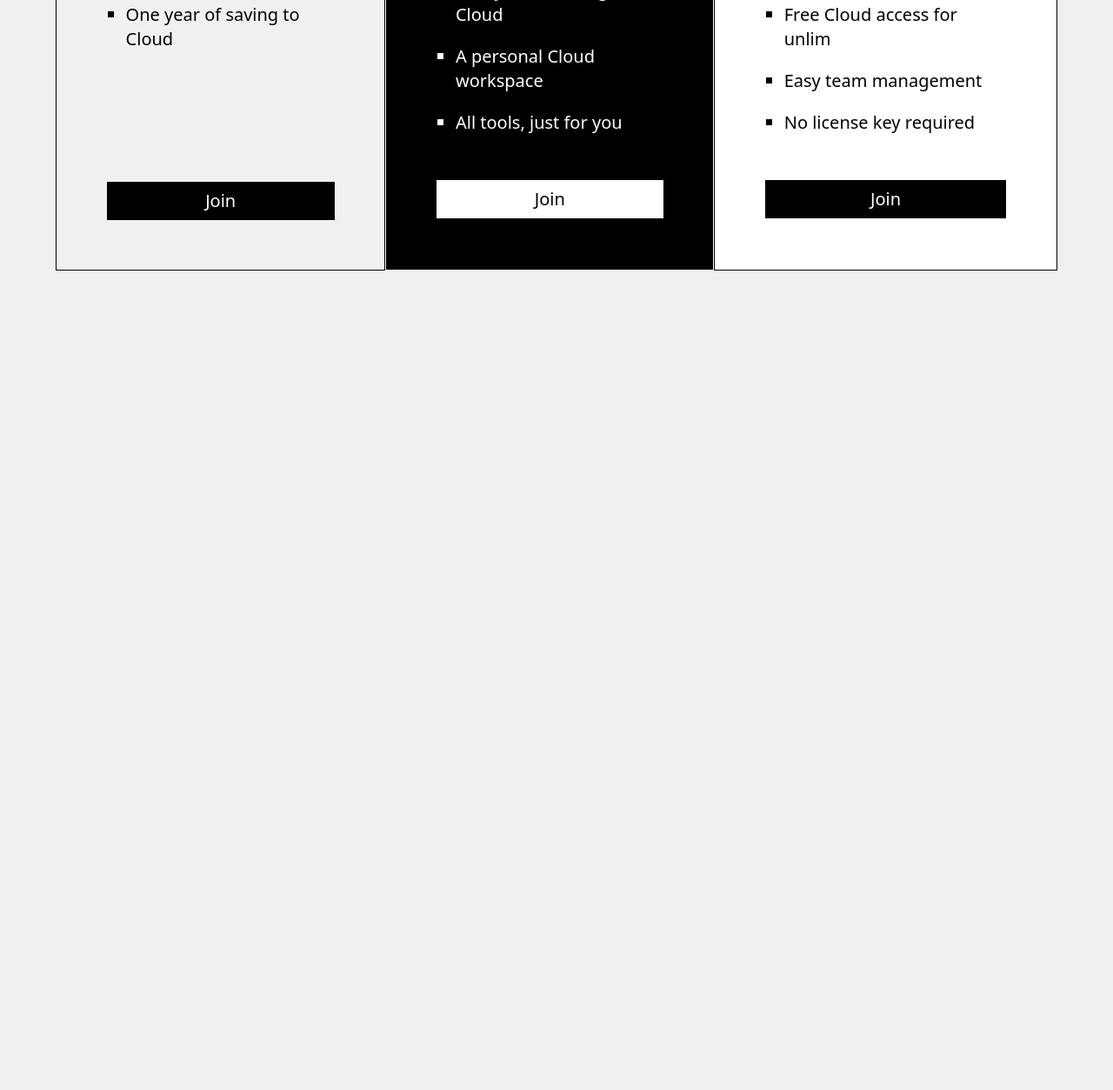
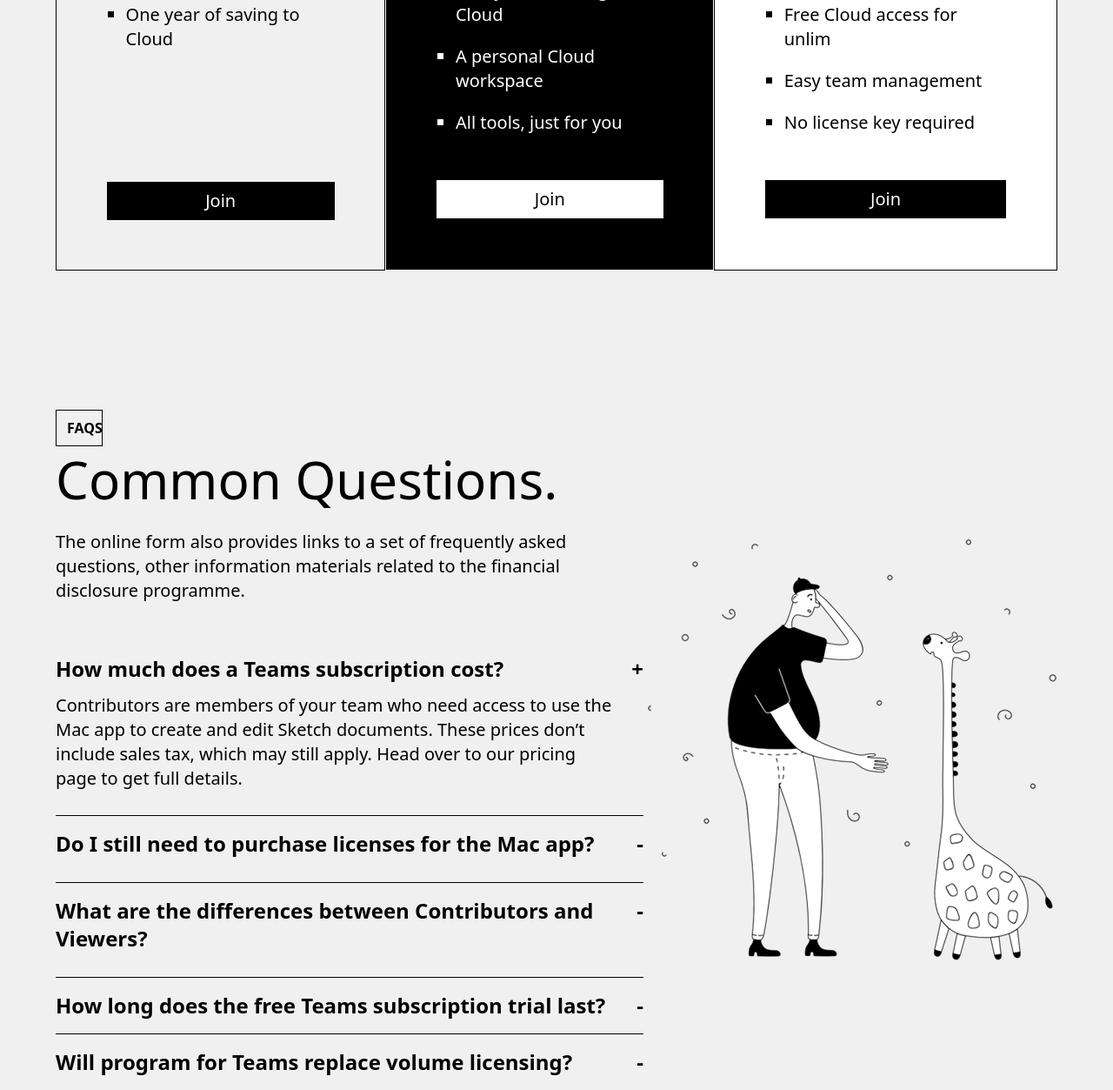
Before and after one commit to Norasov/classwork, a website: page src/muhammad.html in a window 1280 px wide. Shown: the part 3634-4887 px from the top of the page at 87% size. Before the commit the page ends 3945 px from the top, so only its background shows below. Drawn offline with nearby package versions, Linux system fonts and the light colour scheme; files that its build step writes are made by us from their sources.

Commit message:
finished sixth-section

```diff
--- a/src/muhammad.html
+++ b/src/muhammad.html
@@ -205,6 +205,56 @@
                 </div>
             </div>
         </section>
+
+        <section>
+            <div class="always text-black mt-40 flex items-center justify-between mx-[5%] max-sm:flex-col">
+                <div class="left w-[60%] max-sm:w-full">
+                    <p class="border w-[8%] py-2  px-3 font-bold max-sm:w-[34%]">FAQS</p>
+                    <h1 class="text-6xl max-sm:hidden mt-2 mb-7">Common Questions. </h1>
+                    <h1 class="text-6xl max-sm:text-3xl mt-2 max-sm:mt-4 hidden max-sm:block max-sm:mb-15">Building the
+                        best space for collaboration. </h1>
+                    <p class=" mb-15 text-xl">The online form also provides links to a set of frequently
+                        asked questions, other information materials related to
+                        the financial disclosure programme.</p>
+                    <div class="shared flex items-start gap-5 mb-7 max-sm:items-start">
+                        <div class="p">
+                            <h3 class="text-2xl mb-3 font-semibold">How much does a Teams subscription cost?</h3>
+                            <p class="text-xl">Contributors are members of your team who need access to use
+                                the Mac app to create and edit Sketch documents. These prices don’t include sales
+                                tax, which may still apply. Head over to our pricing page to get full details.</p>
+                        </div>
+                        <p class="font-semibold text-2xl">+</p>
+                    </div>
+                    <hr class="mb-4">
+                    <div class="shared flex items-start gap-5 mb-4 justify-between max-sm:items-start">
+                        <h3 class="text-2xl mb-3 font-semibold">Do I still need to purchase licenses for the Mac app?
+                        </h3>
+                        <p class="font-semibold text-2xl">-</p>
+                    </div>
+                    <hr class="mb-4">
+
+                    <div class="shared flex items-start gap-5 mb-4 justify-between max-sm:items-start">
+                        <h3 class="text-2xl mb-3 font-semibold">What are the differences between Contributors and
+                            Viewers?</h3>
+                        <p class="font-semibold text-2xl">-</p>
+                    </div>
+                    <hr class="mb-4">
+
+                    <div class="shared flex items-start gap-5 mb-4 justify-between max-sm:items-start">
+                        <h3 class="text-2xl font-semibold">How long does the free Teams subscription trial last?</h3>
+                        <p class="font-semibold text-2xl">-</p>
+                    </div>
+                    <hr class="mb-4">
+
+                    <div class="shared flex items-start gap-5 mb-4 justify-between max-sm:items-start">
+                        <h3 class="text-2xl font-semibold">Will program for Teams replace volume licensing?</h3>
+                        <p class="font-semibold text-2xl">-</p>
+                    </div>
+                </div>
+                <img src="./images/Illustration_5.png" alt="" class="max-sm:mt-3">
+            </div>
+        </section>
+
     </main>
 
 </body>
```
Also changed, not shown: src/images/Illustration_5.png (added).
